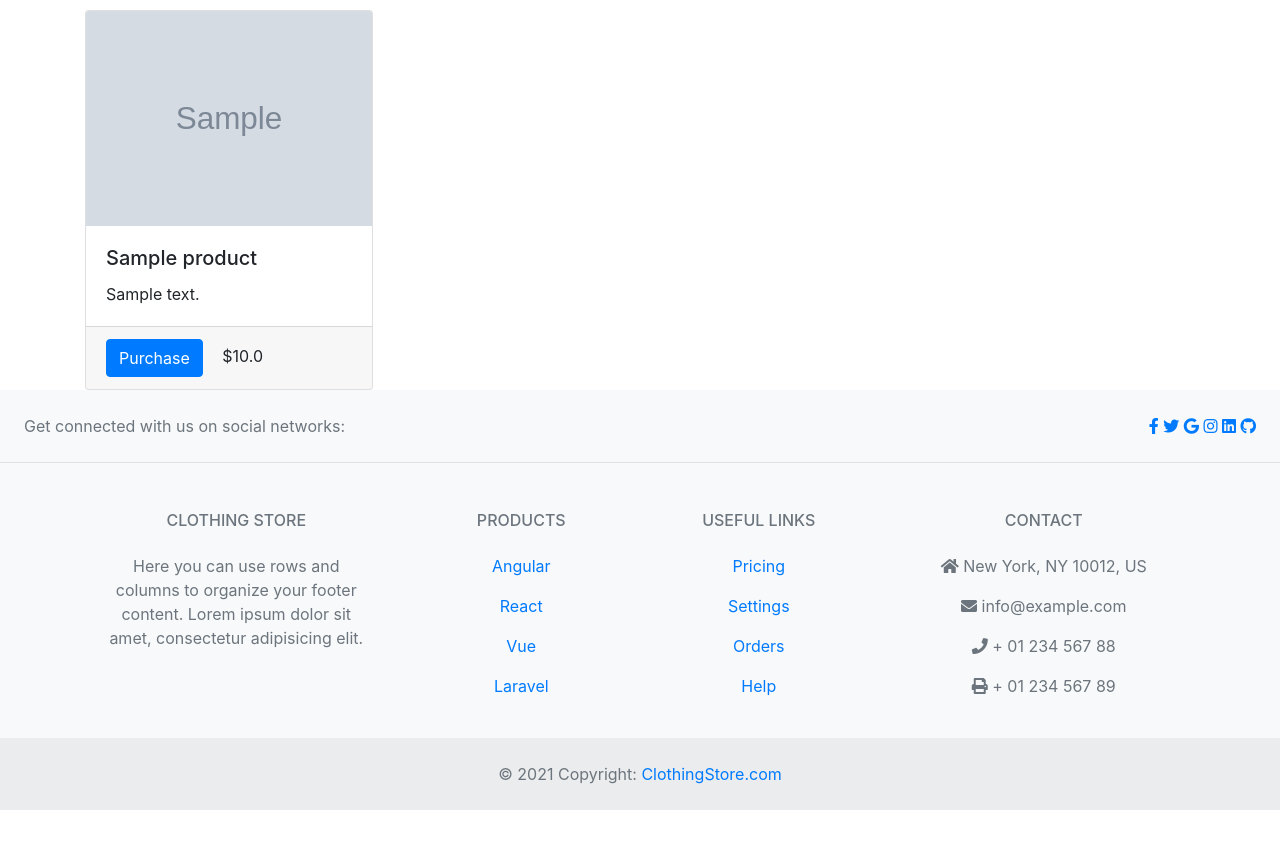
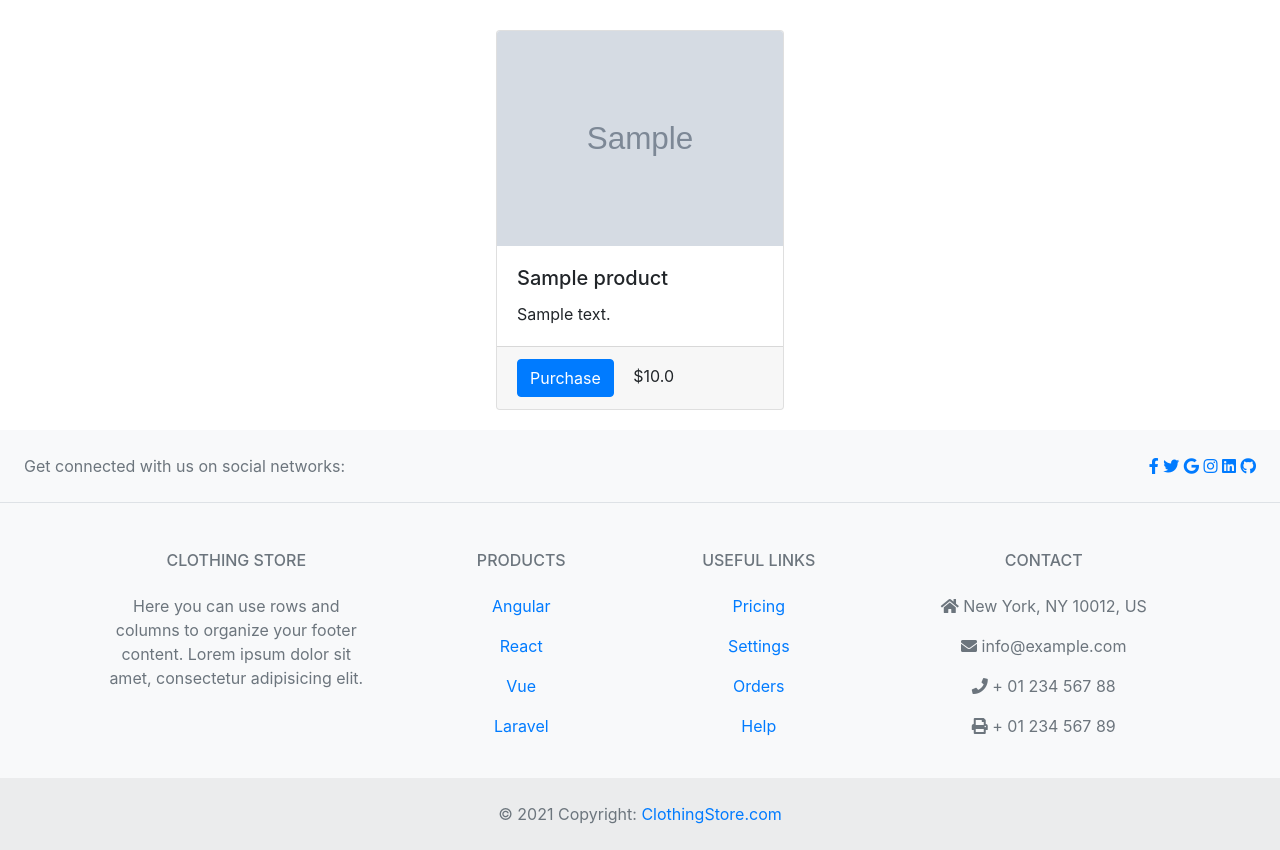
Before and after one commit to zJvco/clothing-store-flask, a Flask app: page /store in a window 1280 px wide. Shown: the part 66-916 px from the top of the page. Before the commit the page ends 876 px from the top, so only its background shows below. Run offline with Flask 2, Linux system fonts and the light colour scheme; tables that the repository leaves empty hold one stand-in row (values such as "Sample post"); grey boxes marked "Sample" are stand-in pictures; some libraries are stand-ins or nearby versions.

```diff
--- a/app/templates/store.html
+++ b/app/templates/store.html
@@ -6,9 +6,9 @@ Products
 
 {% block content %}
 {% if products %}
-<div class="container d-flex">
+<div class="container d-flex flex-wrap">
 {% for product in products %}
-    <div class="card" style="width: 18rem;">
+    <div class="card mx-auto" style="width: 18rem; margin: 20px 0;">
         <img class="card-img-top" src="static/img/{{ product.image }}" alt="{{ product.name }}">
         <div class="card-body">
             <h5 class="card-title">{{ product.name }}</h5>
```
Also changed, not shown: app/static/img/img_4.jpg (added), app/static/img/img_5.jpg (added), app/static/img/img_6.jpg (added), app/static/img/img_7.jpg (added), app/store.db, 1 other file.
